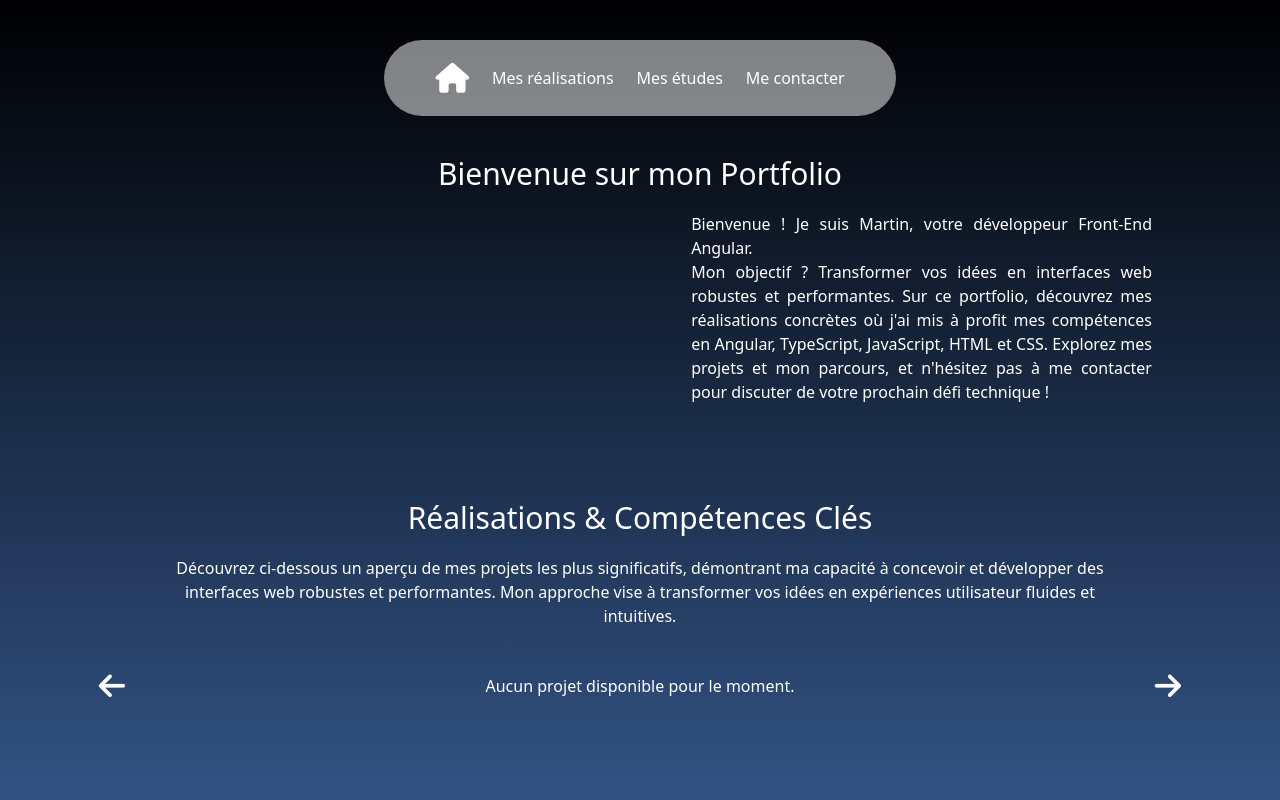
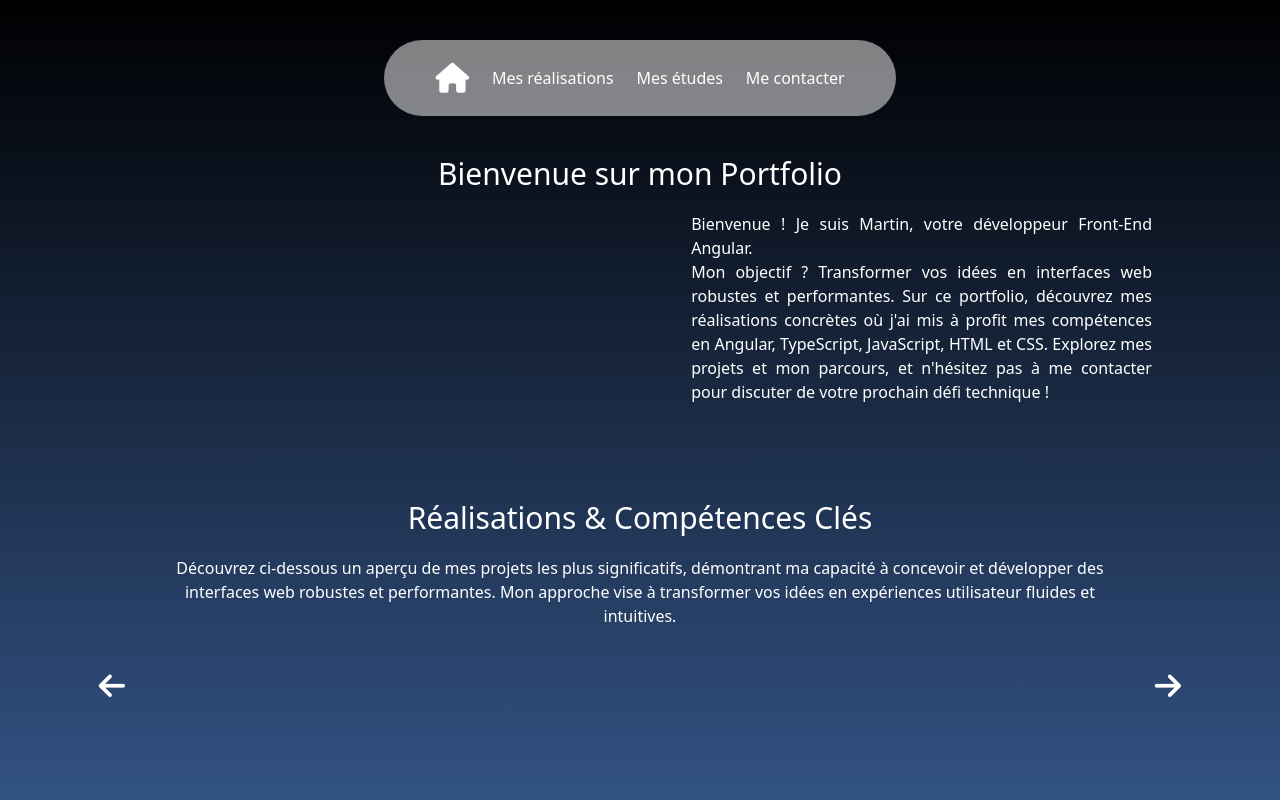
Before and after one commit to MartinDef24/Portfolio, an Angular app: page / in a window 1280 px wide. Shown: the top 800 px of the page. Built offline with nearby package versions, Linux system fonts and the light colour scheme.

Commit message:
create carrousel

```diff
--- a/src/app/components/home/home.html
+++ b/src/app/components/home/home.html
@@ -54,11 +54,6 @@
           <a class=" bg-white text-black rounded-xl px-5 py-3 inline-block mt-4" href="#">En savoir plus</a>
         </div>
       </div>
-    } @empty {
-      <!-- Message if no projects are available -->
-      <div class="text-white text-center w-full">
-        Aucun projet disponible pour le moment.
-      </div>
     }
   </div>
 
```
